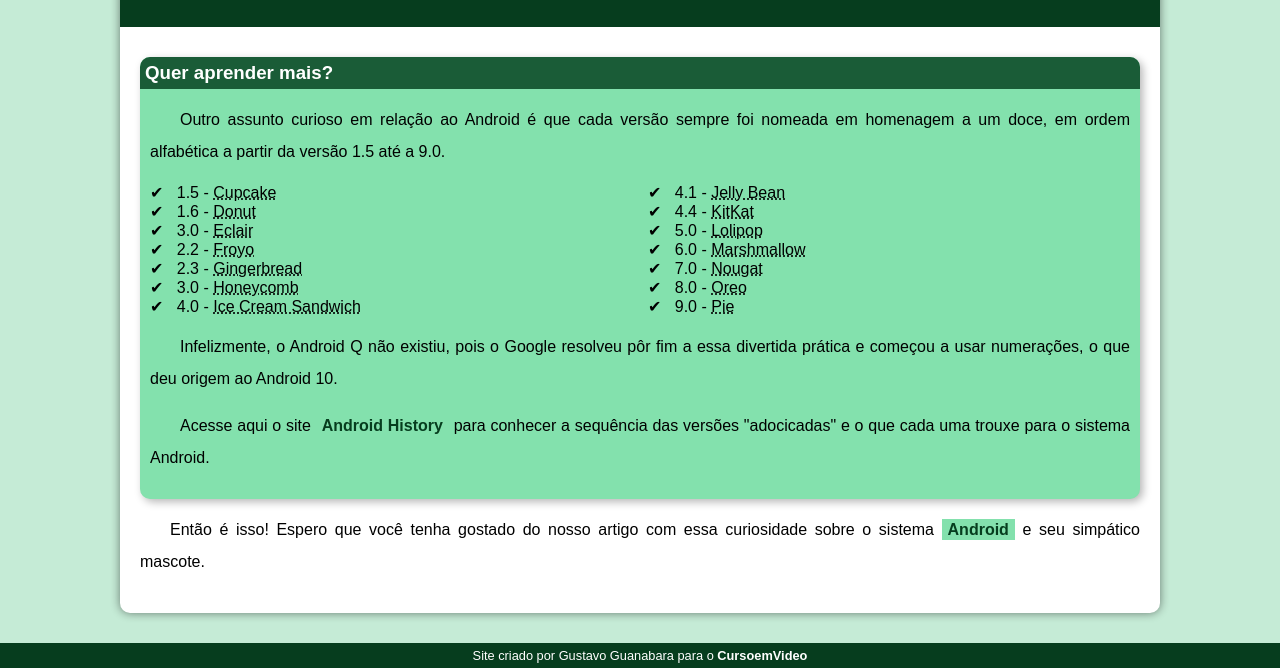
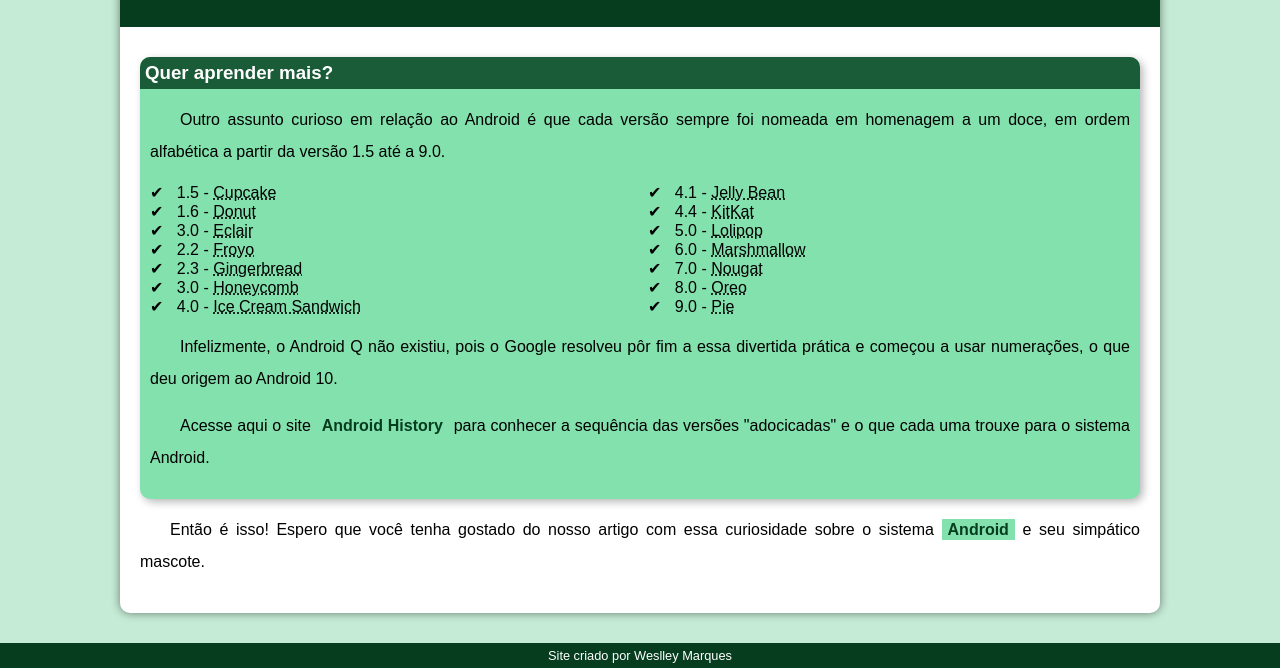
Before and after one commit to LPwes/site-android-guanabara, a plain HTML site: page index.html in a window 1280 px wide. Shown: the part 2322-2990 px from the top of the page. Drawn offline with Linux system fonts and the light colour scheme; a web font is replaced by a local one.

Commit message:
Atualizar footer

```diff
--- a/index.html
+++ b/index.html
@@ -153,7 +153,7 @@
     <footer>
 
         <p>
-            Site criado por Gustavo Guanabara para o <a target="_blank" href="https://www.cursoemvideo.com/minha-conta/">CursoemVideo</a>
+            Site criado por Weslley Marques
         </p>
 
     </footer>
```
Also changed, not shown: 1 other file.
